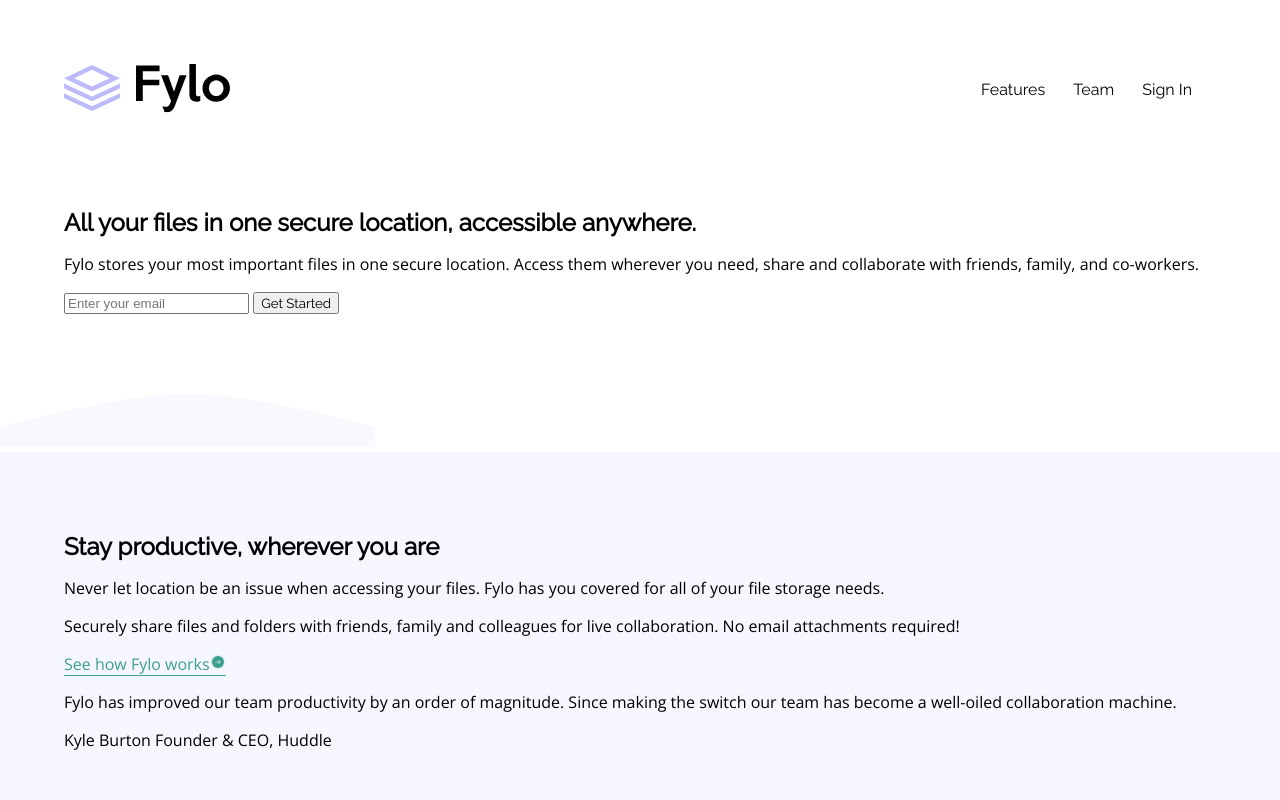
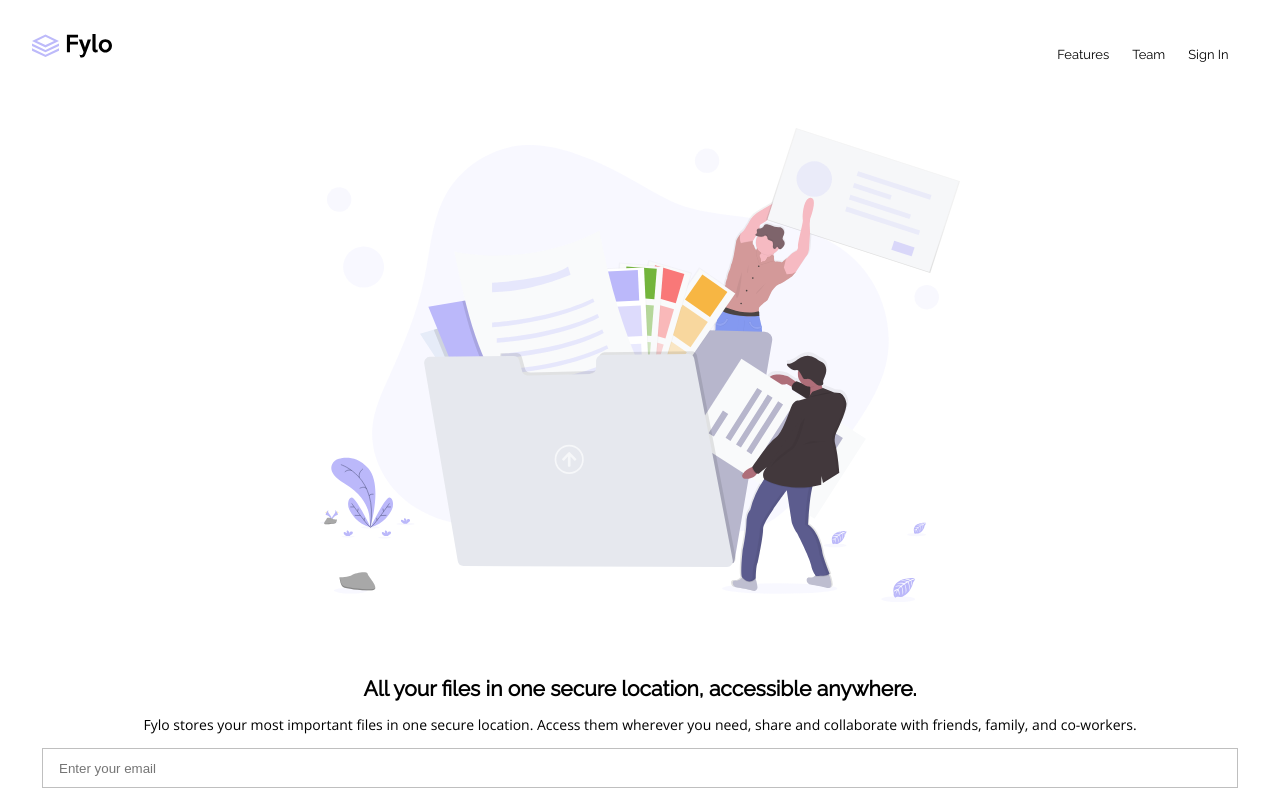
Before and after one commit to pixel-krieger/LandingPageTwoColumns, a plain HTML site: page index.html in a window 1280 px wide. Shown: the top 800 px of the page. Drawn offline with nearby package versions, Linux system fonts and the light colour scheme.

Commit message:
Added mages. Improved layout. Added styles for input and button.

```diff
--- a/css/style.css
+++ b/css/style.css
@@ -1,6 +1,8 @@
+/*general*/
 body{
     margin: 0;
     font-family: 'Open Sans';
+    font-size: 14px;
     font-weight: 400;
 }
 h1, h2, button, nav{
@@ -11,38 +13,64 @@ h1, h2{
     font-weight: 700;
     /* padding: 0.83em 0; */
 }
-.cyan-link{
-    color: hsl(170, 45%, 43%);
-    border-bottom: 1px solid hsl(170, 45%, 43%);
-    text-decoration: none;
+input[type="email"], button{
+    box-sizing: border-box;
+    height: 2.5rem;
+    padding: 0 1rem;
+    width: 100%;
+    margin-bottom: 1rem;
 }
-.cyan-link::after{
-    content: url('../images/icon-arrow.svg');
+input[type="email"]{
+    border: 1px solid hsl(0, 0%, 75%);
 }
+button{
+    background-color: hsl(224, 93%, 58%);
+    border-width: 0;
+    color: #ffffff;
+    font-weight: 700;
+}
+/*container*/
 .content{
-    padding: 5em 4em;
+    padding: 5em 3em;
 }
-
+/*navigation bar*/
 .navbar{
-    padding: 4em;
+    padding-top: 2rem;
+    padding-bottom: 6rem;
+    padding: 2rem 2rem 6rem 2rem;
 }
 .navbar .logo{
     float: left;
 }
+.navbar .logo img{
+    width: 2.85em;
+}
 .navbar nav ul{
     list-style: none;
     float: right;
+    text-align: center;
 }
 .navbar nav ul li{
     display: inline-block;
     margin-right: 1.5em;
+    font-size: 0.81rem;
 }
 .navbar nav ul li a{
     text-decoration: none;
     color: inherit;
 }
-
-.curved .content{
+/*content*/
+section{
+    text-align: center;
+}
+.img-container{
+    max-width: 50%;
+    margin: auto;
+}
+.img-container img{
+    width: 100%;
+}
+.curved{
     background-color: hsl(240, 75%, 98%);
 }
 .curved::before{
@@ -52,6 +80,7 @@ h1, h2{
     background-color: hsl(238, 22%, 44%);
     color: #ffffff;
 }
+/*footer*/
 footer{
     background-color: hsl(243, 87%, 12%);
     color: #ffffff;
@@ -64,3 +93,15 @@ footer img{
     display: block;
     filter: invert(100%) saturate(0%) brightness(500%);
 }
+/*special items*/
+.special-h2{
+    font-size: 1.1rem;
+}
+.cyan-link{
+    color: hsl(170, 45%, 43%);
+    border-bottom: 1px solid hsl(170, 45%, 43%);
+    text-decoration: none;
+}
+.cyan-link::after{
+    content: url('../images/icon-arrow.svg');
+}
--- a/index.html
+++ b/index.html
@@ -36,6 +36,9 @@
         </nav>
     </div>
     <section>
+        <div class="img-container">
+            <img src="images/illustration-1.svg" alt="two people putting files in a folder">
+        </div>
         <div class="content">
             <h2>All your files in one secure location, accessible anywhere.</h2>
             <p>
@@ -47,9 +50,13 @@
             <button>Get Started</button>
         </div>
     </section>
+    <!-- <img src="images/bg-curve-mobile.svg" alt="curves"> -->
     <section class="curved">
+        <div class="img-container">
+            <img src="images/illustration-2.svg" alt="two people putting files in a folder">
+        </div>
         <div class="content">
-            <h2>Stay productive, wherever you are</h2>
+            <h2 class="special-h2">Stay productive, wherever you are</h2>
             <p>
                 Never let location be an issue when accessing your files. Fylo has you
                 covered for all of your file storage needs.
@@ -69,7 +76,7 @@
     </section>
     <section class="early-access">
         <div class="content">
-            <h2>Get early access today</h2>
+            <h2 class="special-h2">Get early access today</h2>
             <p>
                 It only takes a minute to sign up and our free starter tier is extremely generous.
                 If you have any questions, our support team would be happy to help you.
```
